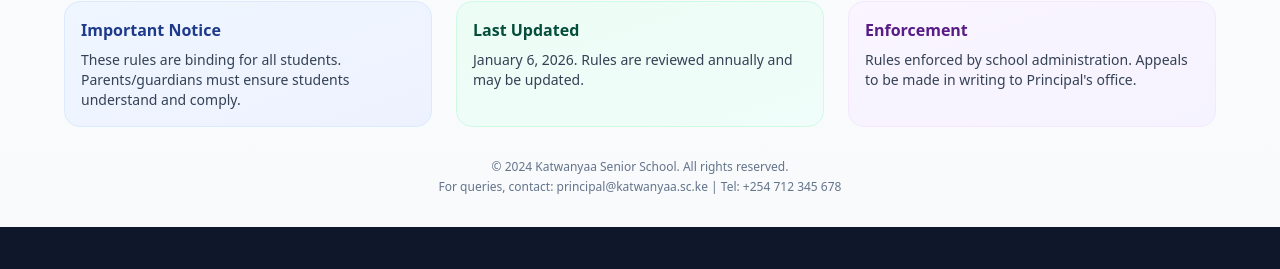
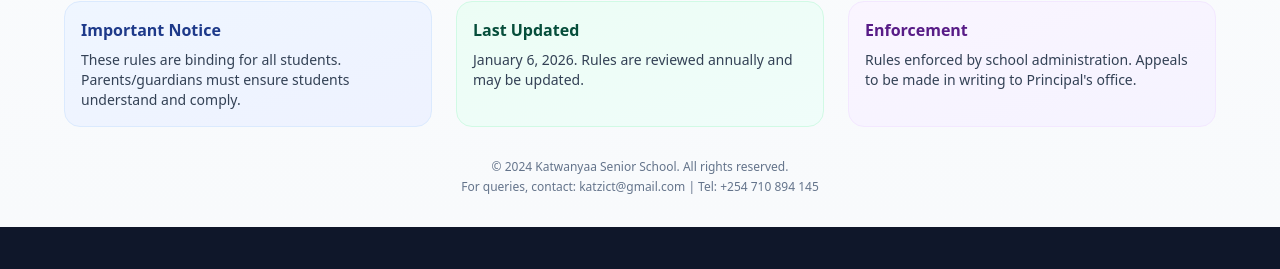
Before and after one commit to Katwanyaa/School_Website, a Next.js app: page /pages/OurSchoolPolicies in a window 1280 px wide. Shown: the part 3617-3886 px from the top of the page. Built offline with nearby package versions, Linux system fonts and the light colour scheme.

Commit message:
refactor: convert email styles from classes to inline

```diff
--- a/app/pages/OurSchoolPolicies/page.jsx
+++ b/app/pages/OurSchoolPolicies/page.jsx
@@ -453,7 +453,7 @@ export default function TermsAndConditions() {
           <div className="text-center mt-8">
             <p className="text-xs text-slate-500">
               © 2024 Katwanyaa Senior School. All rights reserved.
-              <span className="block mt-1">For queries, contact: principal@katwanyaa.sc.ke | Tel: +254 712 345 678</span>
+              <span className="block mt-1">For queries, contact: katzict@gmail.com | Tel: +254 710 894 145</span>
             </p>
           </div>
         </div>
```
